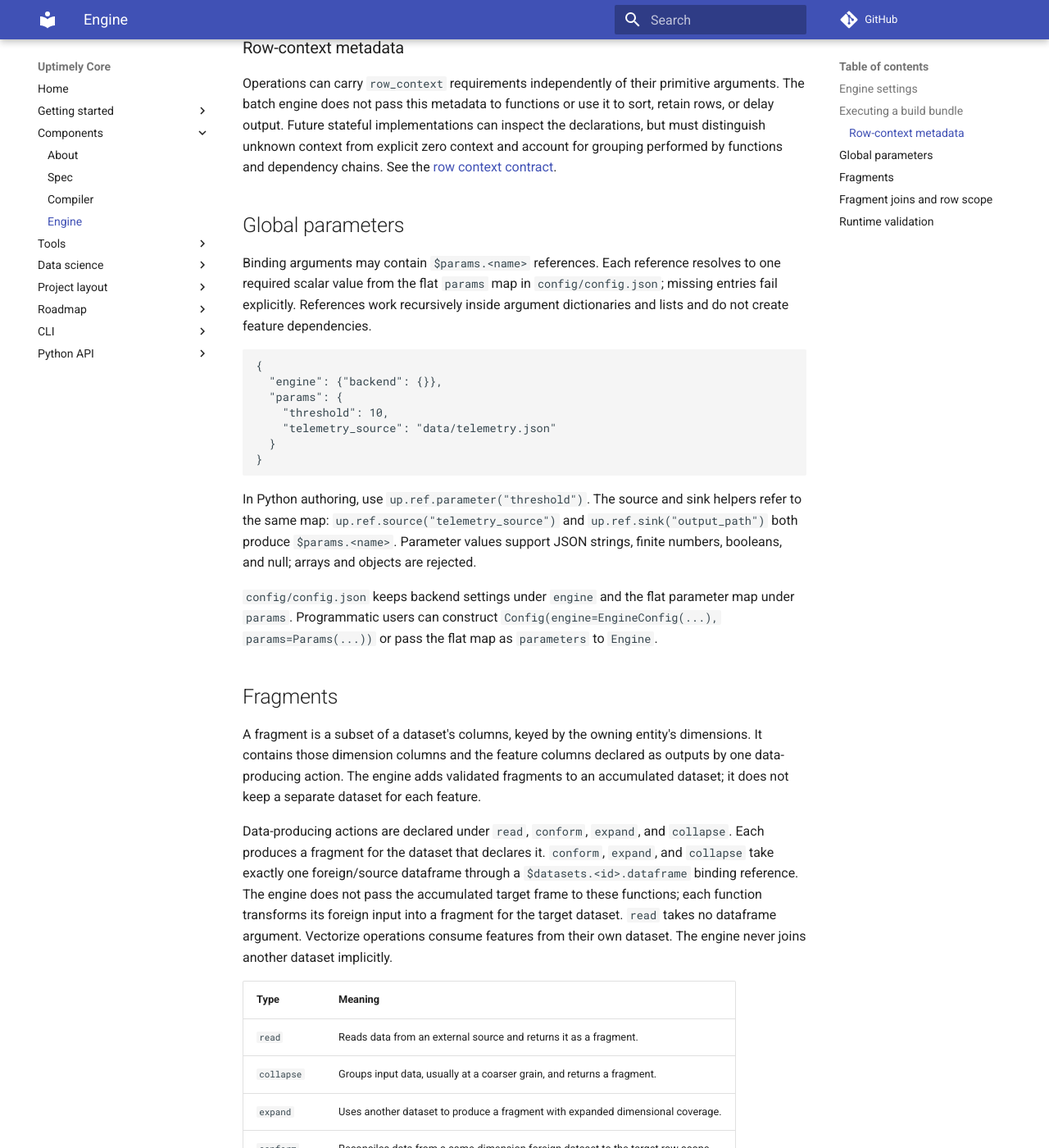
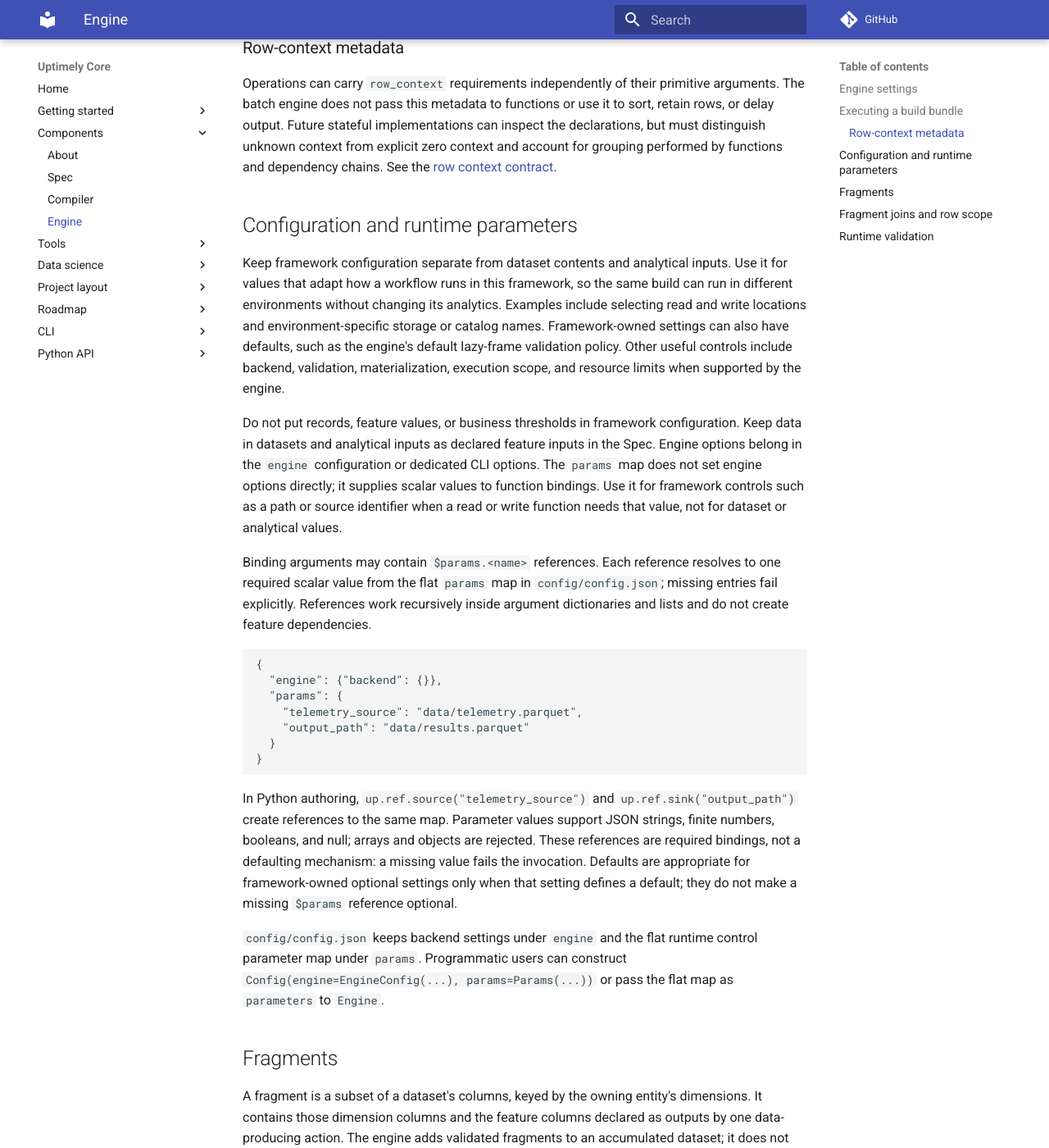
Before and after one commit to uptimely-ai/uptimely-core, an MkDocs documentation site: the page built from docs/components/engine.md, in a window 1280 px wide and 1400 px high, scrolled down 1600 px. Shown: the whole window at 82% size. Built offline with MkDocs 1.6.1 and Material for MkDocs 9.7.7, drawn with Linux system fonts in a browser that asks for light colours; comment, search, counter and statistics services are not loaded.

Commit message:
Describe engine input, output and params in docs

````diff
--- a/docs/components/engine.md
+++ b/docs/components/engine.md
@@ -64,7 +64,24 @@ the declarations, but must distinguish unknown context from explicit zero
 context and account for grouping performed by functions and dependency chains.
 See the [row context contract](spec.md#row-context).
 
-## Global parameters
+## Configuration and runtime parameters
+
+Keep framework configuration separate from dataset contents and analytical
+inputs. Use it for values that adapt how a workflow runs in this framework, so
+the same build can run in different environments without changing its
+analytics. Examples include selecting read and write locations and
+environment-specific storage or catalog names. Framework-owned settings can
+also have defaults, such as the engine's default lazy-frame validation policy.
+Other useful controls include backend, validation, materialization, execution
+scope, and resource limits when supported by the engine.
+
+Do not put records, feature values, or business thresholds in framework
+configuration. Keep data in datasets and analytical inputs as declared feature
+inputs in the Spec. Engine options belong in the `engine` configuration or
+dedicated CLI options. The `params` map does not set engine options directly;
+it supplies scalar values to function bindings. Use it for framework controls
+such as a path or source identifier when a read or write function needs that
+value, not for dataset or analytical values.
 
 Binding arguments may contain `$params.<name>` references. Each reference
 resolves to one required scalar value from the flat `params` map in
@@ -75,20 +92,22 @@ dictionaries and lists and do not create feature dependencies.
 {
   "engine": {"backend": {}},
   "params": {
-    "threshold": 10,
-    "telemetry_source": "data/telemetry.json"
+    "telemetry_source": "data/telemetry.parquet",
+    "output_path": "data/results.parquet"
   }
 }
 ```
 
-In Python authoring, use `up.ref.parameter("threshold")`. The source and sink
-helpers refer to the same map: `up.ref.source("telemetry_source")` and
-`up.ref.sink("output_path")` both produce `$params.<name>`. Parameter values
-support JSON strings, finite numbers, booleans, and null; arrays and objects
-are rejected.
+In Python authoring, `up.ref.source("telemetry_source")` and
+`up.ref.sink("output_path")` create references to the same map. Parameter
+values support JSON strings, finite numbers, booleans, and null; arrays and
+objects are rejected. These references are required bindings, not a defaulting
+mechanism: a missing value fails the invocation. Defaults are appropriate for
+framework-owned optional settings only when that setting defines a default;
+they do not make a missing `$params` reference optional.
 
 `config/config.json` keeps backend settings under `engine` and the flat
-parameter map under `params`. Programmatic users can construct
+runtime control parameter map under `params`. Programmatic users can construct
 `Config(engine=EngineConfig(...), params=Params(...))` or pass the flat map as
 `parameters` to `Engine`.
 
````
Also changed, not shown: docs/cli/engine.md (+4 -3 lines), docs/project-layout/project-structure.md (+17 -9 lines).
